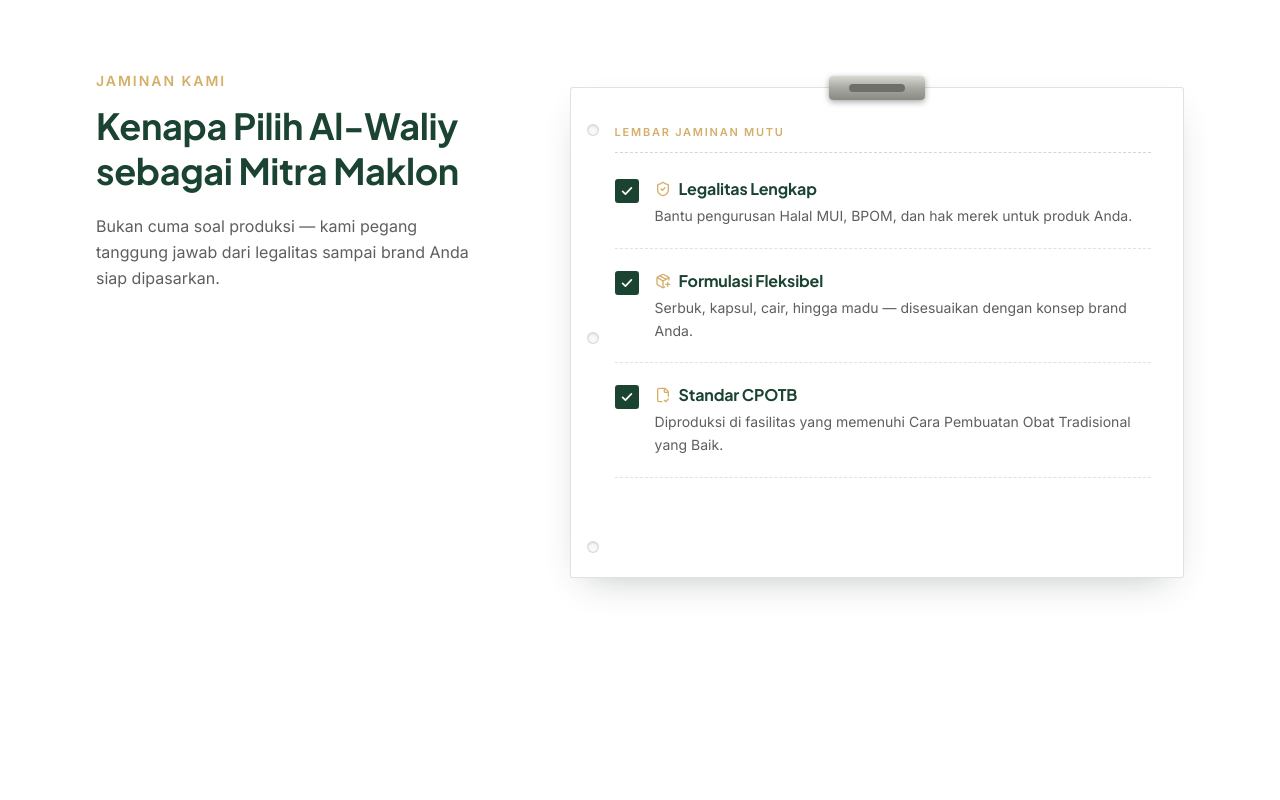
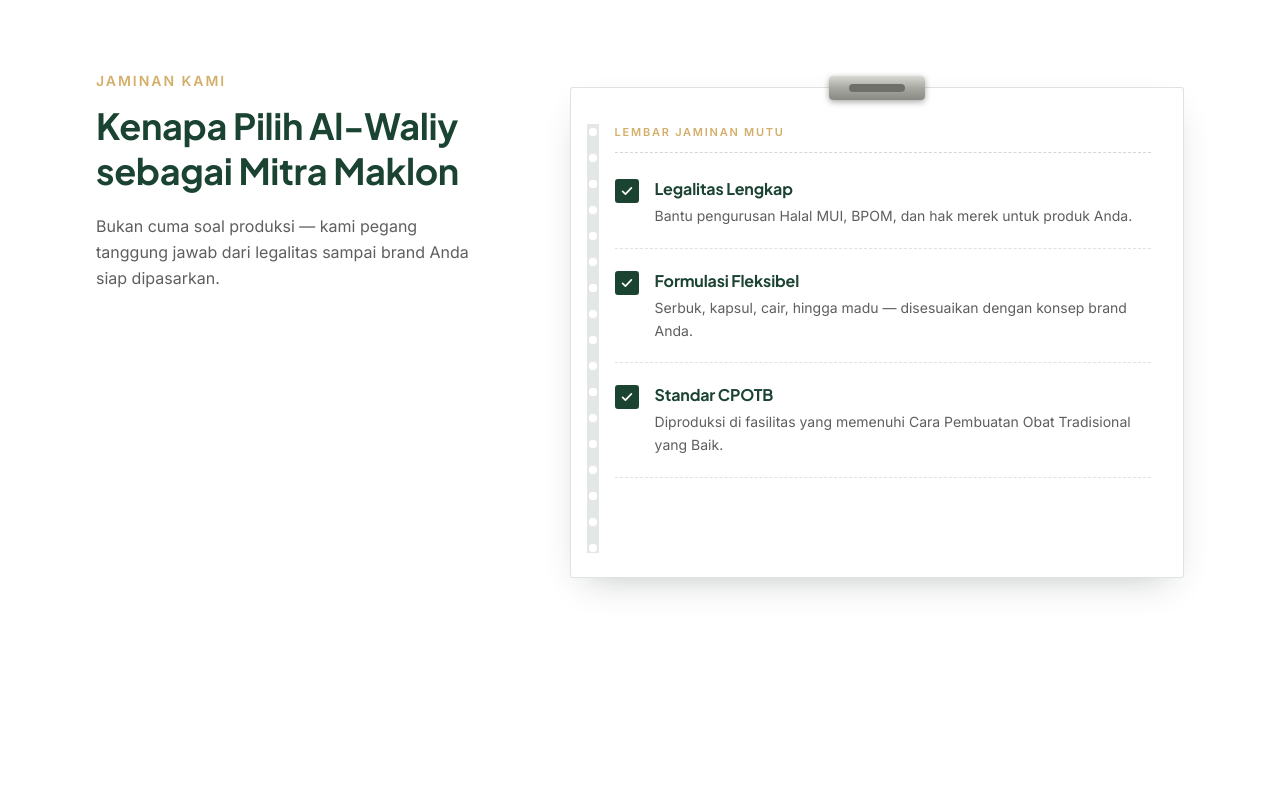
Before and after one commit to bael850/alwaliy-maklon, a React (Vite) app: page / in a window 1280 px wide. Shown: the part 6480-7280 px from the top of the page. Built offline with nearby package versions, Linux system fonts and the light colour scheme.

Commit message:
fix work dan why

```diff
--- a/src/components/sections/WhyUs.tsx
+++ b/src/components/sections/WhyUs.tsx
@@ -58,16 +58,25 @@
                 <div className="absolute left-1/2 top-1/2 h-2 w-14 -translate-x-1/2 -translate-y-1/2 rounded-full bg-[#6f6f6a]" />
               </div>
 
-              {/* Lubang ring binder di margin kiri */}
-              <div className="absolute bottom-6 left-3 top-9 flex flex-col justify-between md:left-4">
-                {[0, 1, 2].map((k) => (
-                  <span
-                    key={k}
-                    aria-hidden="true"
-                    className="h-3 w-3 rounded-full border border-forest/15 bg-cream shadow-[inset_0_1px_2px_rgba(0,0,0,0.15)]"
-                  />
-                ))}
-              </div>
+              {/* Lubang ring binder di margin kiri — strip mask berulang
+                  (teknik sama seperti sprocket film & tepi nota), jadi
+                  otomatis rapi ngikutin tinggi card berapa pun, gak
+                  "nyasar" ke tengah teks seperti versi 3-titik sebelumnya. */}
+              <div
+                aria-hidden="true"
+                className="absolute bottom-6 left-3 top-9 w-3 md:left-4"
+                style={{
+                  WebkitMaskImage:
+                    "radial-gradient(circle at 6px 8px, transparent 4px, black 4.5px)",
+                  maskImage:
+                    "radial-gradient(circle at 6px 8px, transparent 4px, black 4.5px)",
+                  WebkitMaskSize: "12px 26px",
+                  maskSize: "12px 26px",
+                  WebkitMaskRepeat: "repeat-y",
+                  maskRepeat: "repeat-y",
+                  backgroundColor: "rgba(27,67,50,0.12)",
+                }}
+              />
 
               {/* Judul lembar, ala kop dokumen QC */}
               <div className="mb-1 border-b border-dashed border-forest/20 pb-3">
@@ -100,16 +109,9 @@
                         </svg>
                       </span>
                       <div>
-                        <div className="flex items-center gap-2">
-                          <reason.icon
-                            size={16}
-                            strokeWidth={2}
-                            className="text-gold"
-                          />
-                          <h3 className="font-heading text-base font-bold text-forest">
-                            {reason.title}
-                          </h3>
-                        </div>
+                        <h3 className="font-heading text-base font-bold text-forest">
+                          {reason.title}
+                        </h3>
                         <p className="mt-1 text-sm leading-relaxed text-ink/70">
                           {reason.desc}
                         </p>
--- a/src/components/sections/Workflow.tsx
+++ b/src/components/sections/Workflow.tsx
@@ -67,8 +67,6 @@
     };
   }, []);
 
-  const ActiveIcon = STEPS[activeIndex].icon;
-
   return (
     <section id="proses" className="bg-white py-20 md:py-28">
       <div className="mx-auto max-w-6xl px-5 md:px-8">
@@ -92,7 +90,6 @@
                 <span className="font-heading text-sm font-bold uppercase tracking-[0.1em] text-gold">
                   Tahap {String(activeIndex + 1).padStart(2, "0")} / 06
                 </span>
-                <ActiveIcon size={22} strokeWidth={2} className="text-forest" />
               </div>
               <p className="mt-3 font-heading text-xl font-bold text-forest">
                 {STEPS[activeIndex].title}
@@ -155,16 +152,9 @@
                       {String(i + 1).padStart(2, "0")}
                     </span>
                     <div>
-                      <div className="flex items-center gap-2">
-                        <step.icon
-                          size={18}
-                          strokeWidth={2}
-                          className="text-gold"
-                        />
-                        <h3 className="font-heading text-lg font-bold text-forest">
-                          {step.title}
-                        </h3>
-                      </div>
+                      <h3 className="font-heading text-lg font-bold text-forest">
+                        {step.title}
+                      </h3>
                       <p className="mt-1.5 text-sm leading-relaxed text-ink/70 md:text-base">
                         {step.desc}
                       </p>
```
